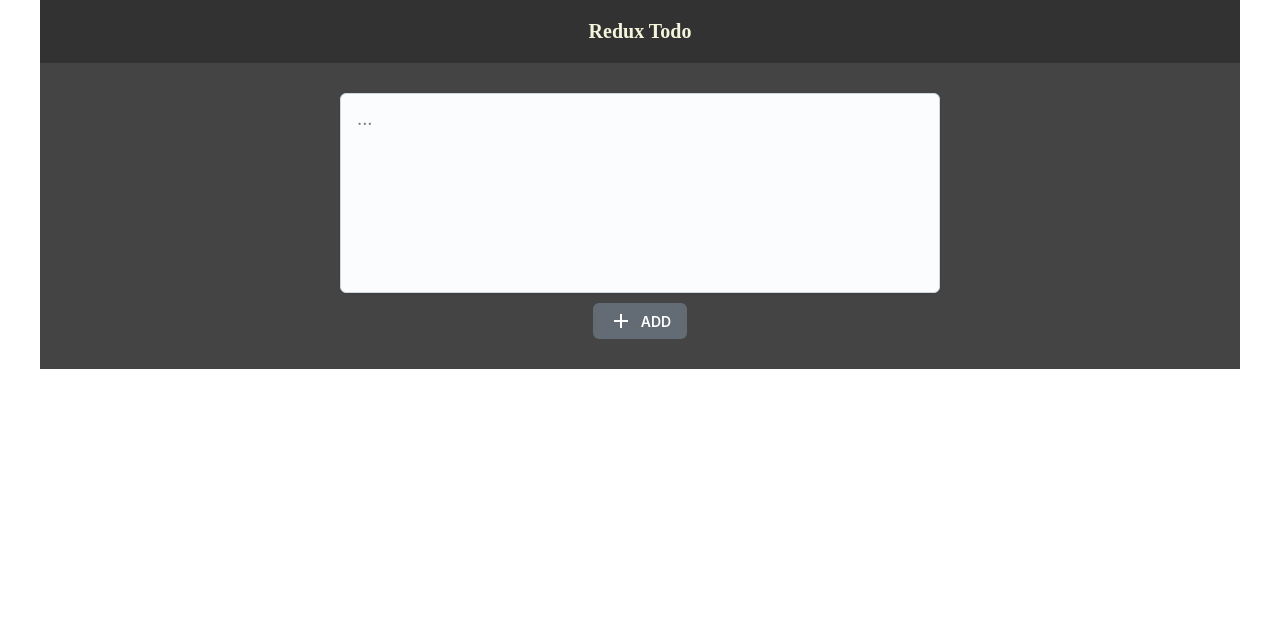
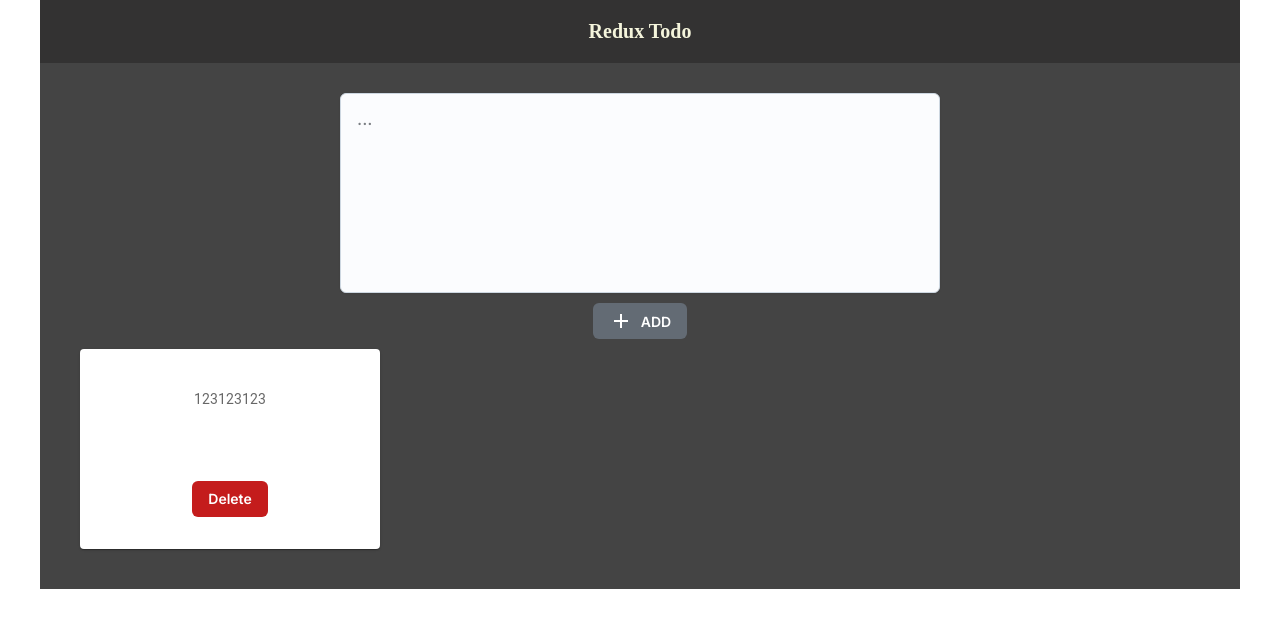
Before and after one commit to lickoneyou/ReduxTodo, a React (Create React App) app: page / in a window 1280 px wide. Shown: the top 628 px of the page. Built offline with nearby package versions, Linux system fonts and the light colour scheme.

Commit message:
add todo & todoList components

```diff
--- a/package.json
+++ b/package.json
@@ -8,6 +8,7 @@
     "@mui/icons-material": "^5.15.1",
     "@mui/joy": "^5.0.0-beta.19",
     "@mui/material": "^5.15.1",
+    "@mui/styled-engine-sc": "^6.0.0-alpha.9",
     "@reduxjs/toolkit": "^2.0.1",
     "@testing-library/jest-dom": "^5.17.0",
     "@testing-library/react": "^13.4.0",
@@ -18,6 +19,7 @@
     "react-redux": "^8.1.2",
     "react-scripts": "5.0.1",
     "redux": "^4.2.1",
+    "styled-components": "^6.1.2",
     "web-vitals": "^2.1.4"
   },
   "scripts": {
--- a/public/index.html
+++ b/public/index.html
@@ -6,6 +6,9 @@
   <meta name="viewport" content="width=device-width, initial-scale=1" />
   <meta name="theme-color" content="#000000" />
   <meta name="description" content="Web site created using create-react-app" />
+  <link rel="preconnect" href="https://fonts.googleapis.com" />
+  <link rel="preconnect" href="https://fonts.gstatic.com" crossorigin />
+  <link rel="stylesheet" href="https://fonts.googleapis.com/css2?family=Inter:wght@300;400;500;600;700&display=swap" />
   <title>React App</title>
 </head>
 
--- a/src/components/Main/Main.jsx
+++ b/src/components/Main/Main.jsx
@@ -2,12 +2,14 @@ import React from "react";
 import { TextArea } from "./TextArea/TextArea";
 import styles from "./Main.module.css";
 import Btn from "./Btn/Btn";
+import TodoList from "./TodoList/TodoList";
 
 const Main = () => {
   return (
     <main className={styles.main}>
       <TextArea />
       <Btn />
+      <TodoList />
     </main>
   );
 };
--- /dev/null
+++ b/src/components/Main/Todo/Todo.jsx
@@ -0,0 +1,31 @@
+import { Button } from "@mui/joy";
+import { Card, CardActions, CardContent, Typography } from "@mui/material";
+import React from "react";
+
+const Todo = ({ id, text }) => {
+  return (
+    <Card
+      sx={{
+        maxWidth: 300,
+        display: "flex",
+        justifyContent: "space-around",
+        flexDirection: "column",
+        alignItems: "center",
+        minHeight: 200
+      }}
+    >
+      <CardContent>
+        <Typography variant="body2" color="text.secondary">
+          {text}
+        </Typography>
+      </CardContent>
+      <CardActions>
+        <Button size="md" color="danger" id={id}>
+          Delete
+        </Button>
+      </CardActions>
+    </Card>
+  );
+};
+
+export default Todo;
--- /dev/null
+++ b/src/components/Main/TodoList/TodoList.jsx
@@ -0,0 +1,13 @@
+import React from "react";
+import Todo from "../Todo/Todo";
+import styles from "./TodoList.module.css";
+
+const TodoList = () => {
+  return (
+    <div className={styles.todoList}>
+      <Todo text={"123123123"} id="123" />
+    </div>
+  );
+};
+
+export default TodoList;
--- /dev/null
+++ b/src/components/Main/TodoList/TodoList.module.css
@@ -0,0 +1,3 @@
+.todoList {
+  padding: 10px 30px;
+}
```
Also changed, not shown: 1 other file (tests, documents, lock files or other folders).
